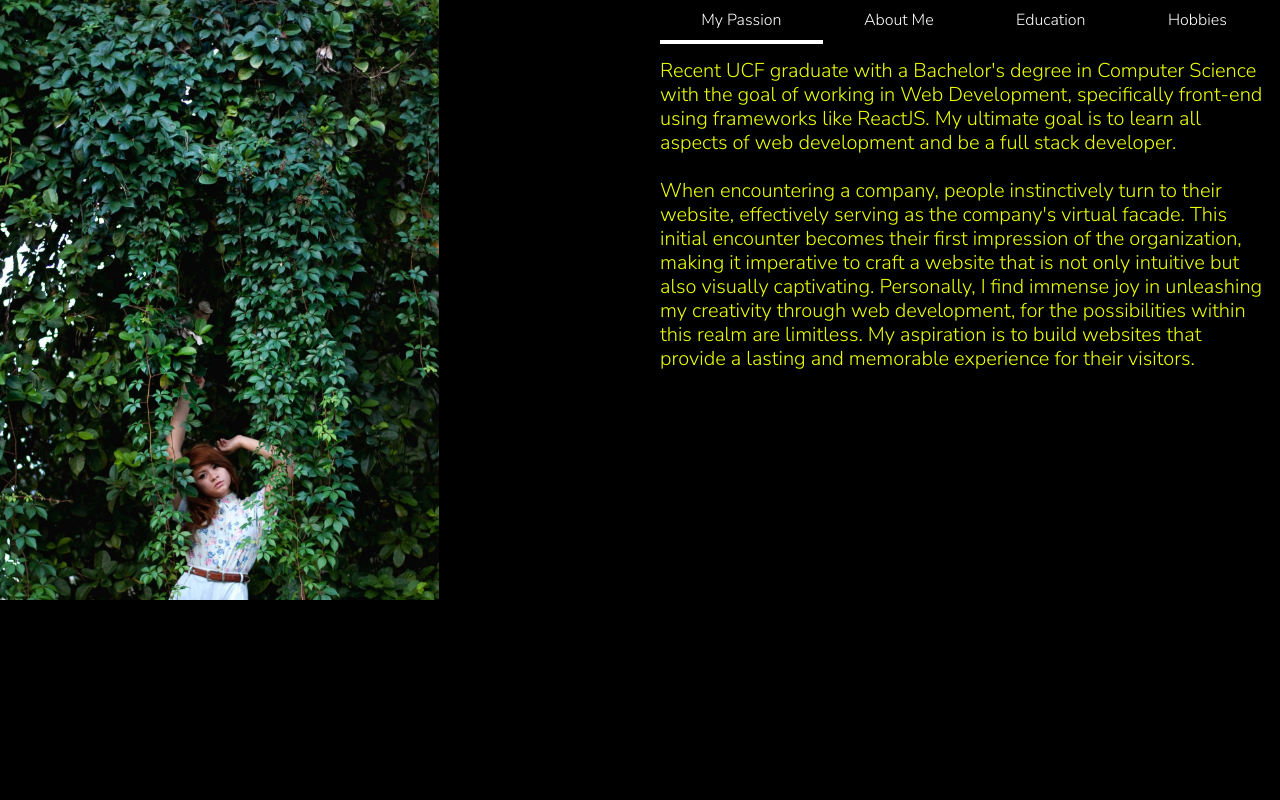
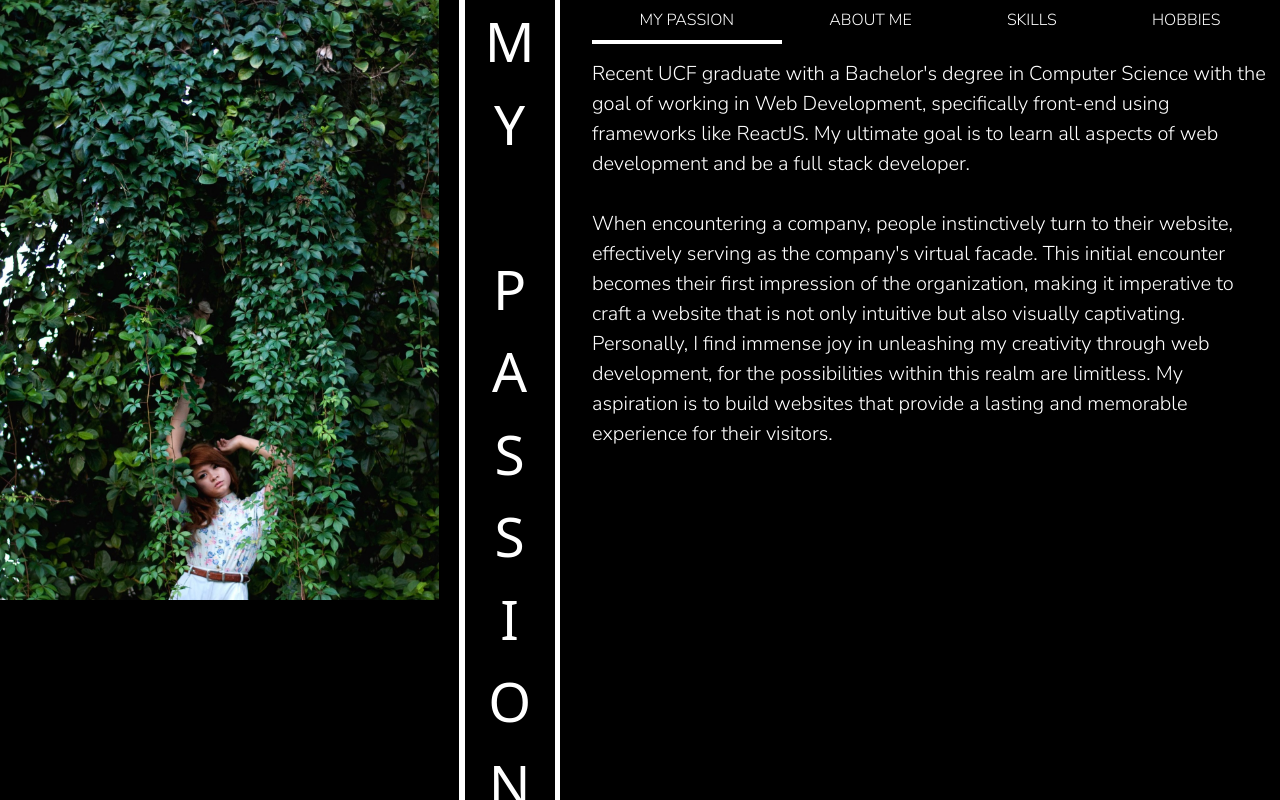
Before and after one commit to Kimcheemo/LeuterioCreations, a React (Create React App) app: page /my-passion in a window 1280 px wide. Built offline with nearby package versions, Linux system fonts and the light colour scheme.

Commit message:
Adds components for page

```diff
--- a/src/App.css
+++ b/src/App.css
@@ -42,12 +42,11 @@ h5 {
   color: white;
 }
 
-/* p {
+p {
   font-family: 'Nunito Sans', sans-serif;
-  font-weight: 300;
-  font-size: 30px;
-  letter-spacing: -2px;
-} */
+  color: white;
+  font-size: 20px;
+}
 
 .p_link {
   font-family: 'Nunito Sans', sans-serif;
@@ -127,3 +126,21 @@ h5 {
 .nav-tabs .nav-link.active {
   border-bottom: solid 4px white !important;
 }
+
+.vertical {
+  display: flex;
+  writing-mode: vertical-lr; /* Vertical text orientation */
+}
+
+.vertical-letter {
+  font-size: 55px; /* Adjust font size as needed */
+  writing-mode: horizontal-tb;
+  text-align: center;
+}
+
+.vertical-line {
+  width: 10px; /* Adjust the width as needed */
+  height: 100vh; /* Make the line span the full height of the container */
+  background-color: white; /* Change the color as needed */
+  margin: 0 20px; /* Adjust the margin to control the space between the line and text */
+}
--- a/src/sections/MyPassion.tsx
+++ b/src/sections/MyPassion.tsx
@@ -1,4 +1,4 @@
-import React from 'react';
+import React, { useState } from 'react';
 import { useColors } from '../components/ColorProvider.tsx';
 import me from '../images/me.jpg';
 import Tab from 'react-bootstrap/Tab';
@@ -8,15 +8,15 @@ const MyPassion = () => {
 
   // create multiple color instances so that each h2 will have different colors
 //  const { color1, color2 } = useColors();
-
+const [activeTab, setActiveTab] = useState("MY PASSION");
 
 function Passion() {
   return(
     <div>
-      <h5>Recent UCF graduate with a Bachelor's degree in Computer Science with the goal of working in Web Development, specifically front-end using frameworks like ReactJS. My ultimate goal is to learn all aspects of web development and be a full stack developer.
+      <p>Recent UCF graduate with a Bachelor's degree in Computer Science with the goal of working in Web Development, specifically front-end using frameworks like ReactJS. My ultimate goal is to learn all aspects of web development and be a full stack developer.
       <br />
       <br />
-      When encountering a company, people instinctively turn to their website, effectively serving as the company's virtual facade. This initial encounter becomes their first impression of the organization, making it imperative to craft a website that is not only intuitive but also visually captivating. Personally, I find immense joy in unleashing my creativity through web development, for the possibilities within this realm are limitless. My aspiration is to build websites that provide a lasting and memorable experience for their visitors.</h5>
+      When encountering a company, people instinctively turn to their website, effectively serving as the company's virtual facade. This initial encounter becomes their first impression of the organization, making it imperative to craft a website that is not only intuitive but also visually captivating. Personally, I find immense joy in unleashing my creativity through web development, for the possibilities within this realm are limitless. My aspiration is to build websites that provide a lasting and memorable experience for their visitors.</p>
     </div>
   );
 }
@@ -24,7 +24,7 @@ function Passion() {
 function About() {
   return(
     <div>
-      <h5>Lorem ipsum dolor sit amet, consectetur adipiscing elit, sed do eiusmod tempor incididunt ut labore et dolore magna aliqua. Ut enim ad minim veniam, quis nostrud exercitation ullamco laboris nisi ut aliquip ex ea commodo consequat. Duis aute irure dolor in reprehenderit in voluptate velit esse cillum dolore eu fugiat nulla pariatur. Excepteur sint occaecat cupidatat non proident, sunt in culpa qui officia deserunt mollit anim id est laborum.</h5>
+      <p>Lorem ipsum dolor sit amet, consectetur adipiscing elit, sed do eiusmod tempor incididunt ut labore et dolore magna aliqua. Ut enim ad minim veniam, quis nostrud exercitation ullamco laboris nisi ut aliquip ex ea commodo consequat. Duis aute irure dolor in reprehenderit in voluptate velit esse cillum dolore eu fugiat nulla pariatur. Excepteur sint occaecat cupidatat non proident, sunt in culpa qui officia deserunt mollit anim id est laborum.</p>
     </div>
   );
 }
@@ -32,7 +32,7 @@ function About() {
 function Education() {
   return(
     <div>
-      <h5>Lorem ipsum dolor sit amet, consectetur adipiscing elit, sed do eiusmod tempor incididunt ut labore et dolore magna aliqua. Ut enim ad minim veniam, quis nostrud exercitation ullamco laboris nisi ut aliquip ex ea commodo consequat. Duis aute irure dolor in reprehenderit in voluptate velit esse cillum dolore eu fugiat nulla pariatur. Excepteur sint occaecat cupidatat non proident, sunt in culpa qui officia deserunt mollit anim id est laborum.</h5>
+      <p>Lorem ipsum dolor sit amet, consectetur adipiscing elit, sed do eiusmod tempor incididunt ut labore et dolore magna aliqua. Ut enim ad minim veniam, quis nostrud exercitation ullamco laboris nisi ut aliquip ex ea commodo consequat. Duis aute irure dolor in reprehenderit in voluptate velit esse cillum dolore eu fugiat nulla pariatur. Excepteur sint occaecat cupidatat non proident, sunt in culpa qui officia deserunt mollit anim id est laborum.</p>
     </div>
   );
 }
@@ -40,34 +40,43 @@ function Education() {
 function Hobbies() {
   return(
     <div>
-      <h5>Lorem ipsum dolor sit amet, consectetur adipiscing elit, sed do eiusmod tempor incididunt ut labore et dolore magna aliqua. Ut enim ad minim veniam, quis nostrud exercitation ullamco laboris nisi ut aliquip ex ea commodo consequat. Duis aute irure dolor in reprehenderit in voluptate velit esse cillum dolore eu fugiat nulla pariatur. Excepteur sint occaecat cupidatat non proident, sunt in culpa qui officia deserunt mollit anim id est laborum..</h5>
+      <p>Lorem ipsum dolor sit amet, consectetur adipiscing elit, sed do eiusmod tempor incididunt ut labore et dolore magna aliqua. Ut enim ad minim veniam, quis nostrud exercitation ullamco laboris nisi ut aliquip ex ea commodo consequat. Duis aute irure dolor in reprehenderit in voluptate velit esse cillum dolore eu fugiat nulla pariatur. Excepteur sint occaecat cupidatat non proident, sunt in culpa qui officia deserunt mollit anim id est laborum..</p>
     </div>
   );
 }
 
   return(
-
-    <div className='columns-2'>
+    <div className='flex flex-start'>
       <div>
         <img src={me} height={600}/>
       </div>
+      <div className="vertical-line"></div>
+      <div className='vertical'>
+      {activeTab.split('').map((letter, index) => (
+        <span key={index} className='vertical-letter'>
+          {letter === " " ? '\u00A0' : letter}
+        </span>
+      ))}
+      </div>
+      <div className="vertical-line"></div>
       <div className='container'>
         <Tabs
-          defaultActiveKey="my-passion"
+          defaultActiveKey="MY PASSION"
           id="fill-tab-example"
           className="mb-3 border-0"
           fill
+          onSelect={(selectedTabs) => setActiveTab(selectedTabs)}
         >
-          <Tab eventKey="my-passion" title="My Passion" tabClassName='tab-title'>
+          <Tab eventKey="MY PASSION" title="MY PASSION" tabClassName='tab-title'>
             <Passion />
           </Tab>
-          <Tab eventKey="about-me" title="About Me" tabClassName='tab-title'>
+          <Tab eventKey="ABOUT ME" title="ABOUT ME" tabClassName='tab-title'>
             <About />
           </Tab>
-          <Tab eventKey="education" title="Education" tabClassName='tab-title'>
+          <Tab eventKey="SKILLS" title="SKILLS" tabClassName='tab-title'>
             <Education />
           </Tab>
-          <Tab eventKey="hobbies" title="Hobbies" tabClassName='tab-title'>
+          <Tab eventKey="HOBBIES" title="HOBBIES" tabClassName='tab-title'>
             <Hobbies />
           </Tab>
         </Tabs>
```
